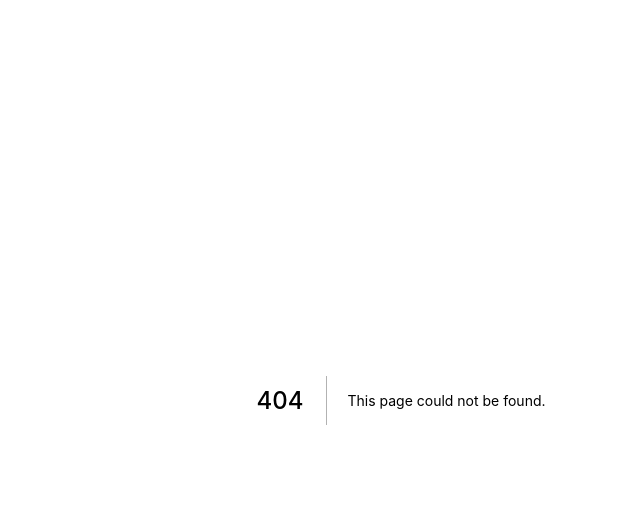
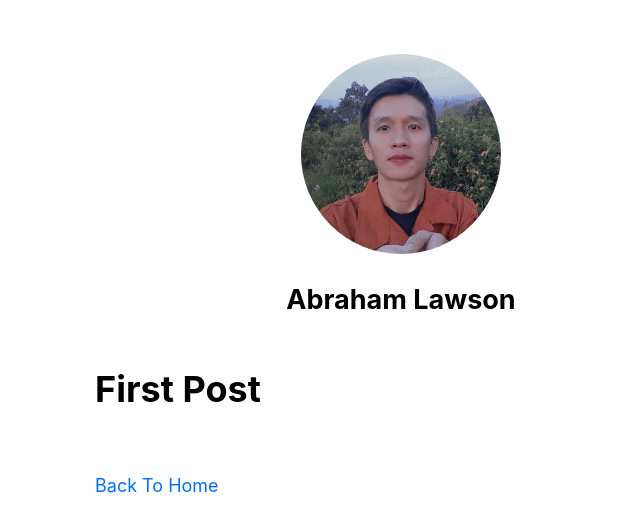
Before and after one commit to lawson-ng/nextjs, a Next.js app: page /posts/first-post in a window 1280 px wide. Before the commit this address had no page. Shown: the top 532 px of the page, without its empty margins (239-879 px from the left). Built offline with nearby package versions, Linux system fonts and the light colour scheme.

Commit message:
learned assets, metadata, and css

```diff
--- /dev/null
+++ b/components/layout.js
@@ -0,0 +1,73 @@
+import Head from 'next/head'
+import Image from 'next/image'
+import styles from './layout.module.css'
+import utilStyles from '../styles/utils.module.css'
+import Link from 'next/link'
+
+const name = 'Abraham Lawson'
+export const siteTitle = 'Next.js Sample Website'
+
+export default function Layout({children, home}) {
+    return (
+        <div className={styles.container}>
+            <Head>
+                <link rel='icon' href="/favicon.ico" />
+                <meta
+                    name="description"
+                    content="Learn how to build a personal website using Next.js"
+                />
+                <meta name="og:title" content={siteTitle} />
+                <meta name="twitter:card" content='summary_large_image' />
+            </Head>
+
+            <header className={styles.header}>
+                {
+                    home ? (
+                        <>
+                            <Image
+                                priority
+                                src="/images/avatar.jpg"
+                                className={utilStyles.borderCircle}
+                                height={100}
+                                width={100}
+                                alt={name}
+                            />
+                            <h1 className={utilStyles.heading2XL}>{name}</h1>
+                        </>
+                    ) : (
+                        <>
+                            <Link href="/">
+                                <a>
+                                    <Image
+                                        priority
+                                        src="/images/avatar.jpg"
+                                        className={utilStyles.borderCircle}
+                                        height={200}
+                                        width={200}
+                                        alt="other name"
+                                    />
+                                </a>
+                            </Link>
+                            <h2 className={utilStyles.headingLg}>
+                                <Link href='/'>
+                                    <a className={utilStyles.colorInherit}>{name}</a>
+                                </Link>
+                            </h2>
+                        </>
+                    )
+                }
+            </header>
+
+            <main>{children}</main>
+            {
+                !home && (
+                    <div className={styles.backToHome}>
+                        <Link href="/">
+                            <a>Back To Home</a>
+                        </Link>
+                    </div>
+                )
+            }
+        </div>
+    )
+}
--- /dev/null
+++ b/components/layout.module.css
@@ -0,0 +1,15 @@
+.container {
+    max-width: 36rem;
+    padding: 0 1rem;
+    margin: 3rem auto 6rem;
+  }
+
+  .header {
+    display: flex;
+    flex-direction: column;
+    align-items: center;
+  }
+
+  .backToHome {
+    margin: 3rem 0 0;
+  }
--- a/pages/_app.js
+++ b/pages/_app.js
@@ -1,7 +1,5 @@
-import '../styles/globals.css'
+import '../styles/global.css'
 
-function MyApp({ Component, pageProps }) {
+export default function App({Component, pageProps}) {
   return <Component {...pageProps} />
 }
-
-export default MyApp
--- /dev/null
+++ b/pages/posts/first-post.js
@@ -0,0 +1,14 @@
+import Head from 'next/head'
+import Layout from '../../components/layout'
+
+export default function FirstPost(){
+    return (
+        <Layout>
+            <Head>
+                <title>First Post</title>
+            </Head>
+
+            <h1>First Post</h1>
+        </Layout>
+    )
+}
--- /dev/null
+++ b/styles/global.css
@@ -0,0 +1,27 @@
+html,
+body {
+  padding: 0;
+  margin: 0;
+  font-family: -apple-system, BlinkMacSystemFont, Segoe UI, Roboto, Oxygen, Ubuntu,
+    Cantarell, Fira Sans, Droid Sans, Helvetica Neue, sans-serif;
+  line-height: 1.6;
+  font-size: 18px;
+}
+
+* {
+  box-sizing: border-box;
+}
+
+a {
+  color: #0070f3;
+  text-decoration: none;
+}
+
+a:hover {
+  text-decoration: underline;
+}
+
+img {
+  max-width: 100%;
+  display: block;
+}
--- /dev/null
+++ b/styles/utils.module.css
@@ -0,0 +1,52 @@
+.heading2Xl {
+    font-size: 2.5rem;
+    line-height: 1.2;
+    font-weight: 800;
+    letter-spacing: -0.05rem;
+    margin: 1rem 0;
+  }
+
+  .headingXl {
+    font-size: 2rem;
+    line-height: 1.3;
+    font-weight: 800;
+    letter-spacing: -0.05rem;
+    margin: 1rem 0;
+  }
+
+  .headingLg {
+    font-size: 1.5rem;
+    line-height: 1.4;
+    margin: 1rem 0;
+  }
+
+  .headingMd {
+    font-size: 1.2rem;
+    line-height: 1.5;
+  }
+
+  .borderCircle {
+    border-radius: 9999px;
+  }
+
+  .colorInherit {
+    color: inherit;
+  }
+
+  .padding1px {
+    padding-top: 1px;
+  }
+
+  .list {
+    list-style: none;
+    padding: 0;
+    margin: 0;
+  }
+
+  .listItem {
+    margin: 0 0 1.25rem;
+  }
+
+  .lightText {
+    color: #666;
+  }
```
Also changed, not shown: pages/index.js (+13 -1 lines), public/images/avatar.jpg (added).
